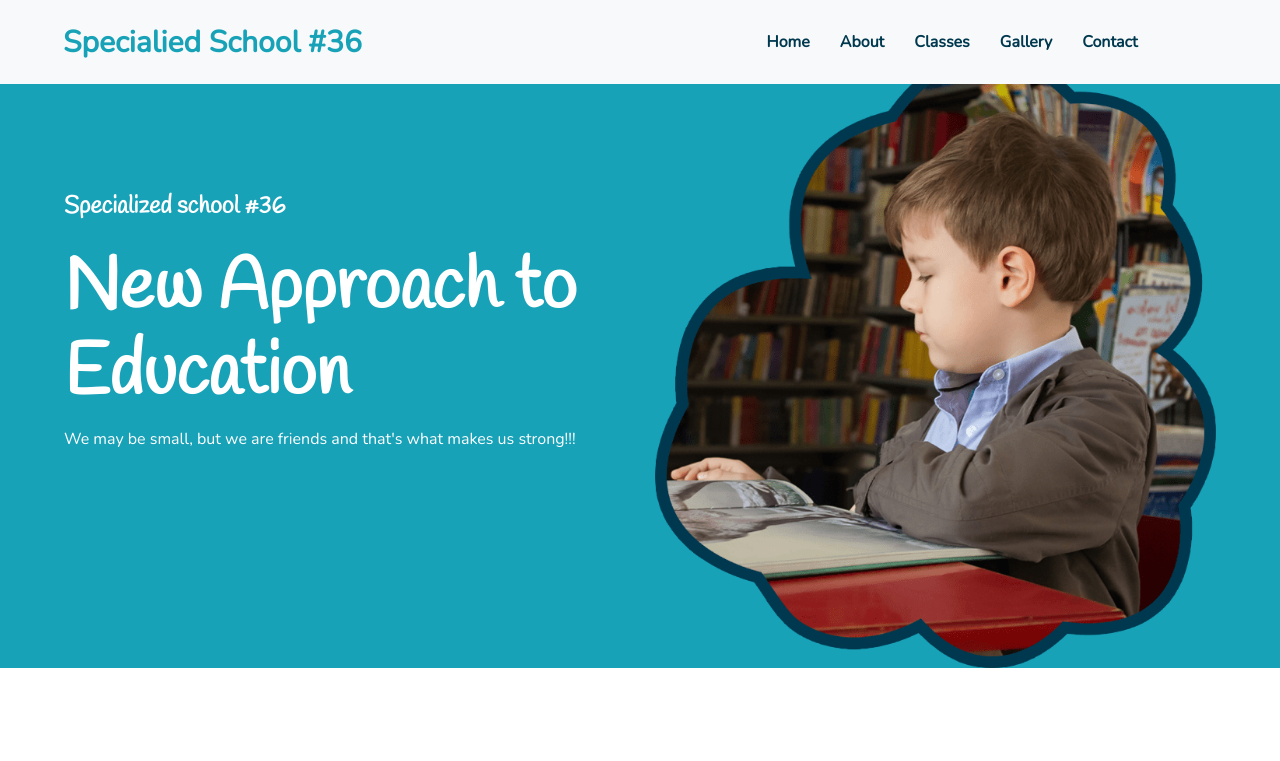
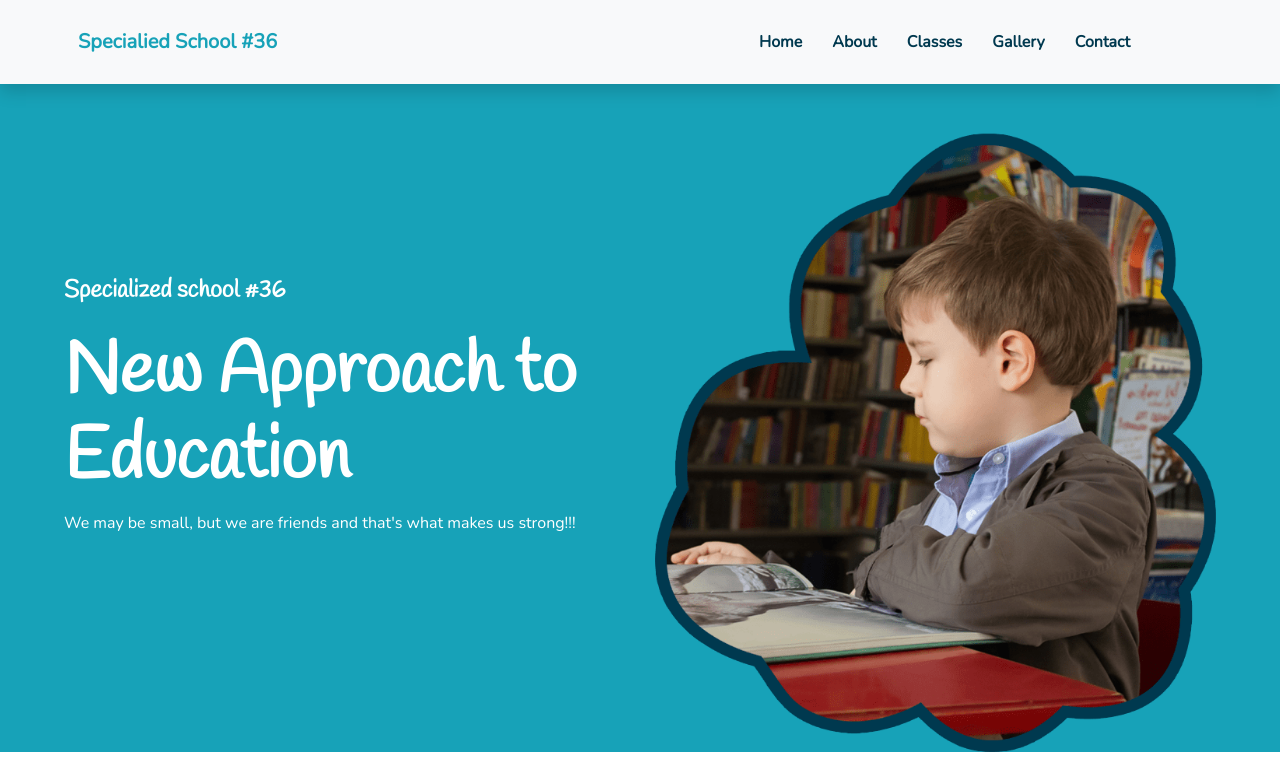
Before and after one commit to shohhen/school-36, a plain HTML site: page index.html in a window 1280 px wide. Shown: the top 761 px of the page. Drawn offline with nearby package versions, Linux system fonts and the light colour scheme.

Commit message:
font change

```diff
--- a/index.html
+++ b/index.html
@@ -32,14 +32,14 @@
 <body>
     <!-- Navbar Start -->
     <div class="container-fluid bg-light position-relative shadow">
-        <nav class="navbar fixed-top col-12 z-index-3 navbar-expand-lg bg-light navbar-light py-3 py-lg-0 px-0 px-lg-5">
-            <a href="" class="navbar-brand col-6 font-weight-bold text-secondary" style="font-size: 30px;">
+        <nav class="navbar col-12 z-index-3 navbar-expand-lg bg-light navbar-light py-3 py-lg-0 px-0 px-lg-5">
+            <a href="" class="navbar-brand col-6 font-weight-bold text-secondary" style="font-size: 20px;">
                 <span class="text-primary">Specialied School #36</span>
             </a>
             <button type="button" class="navbar-toggler" data-toggle="collapse" data-target="#navbarCollapse">
                 <span class="navbar-toggler-icon"></span>
             </button>
-            <div class="collapse col-6 align-items-right navbar-collapse justify-content-between" id="navbarCollapse">
+            <div class="collapse col-6 navbar-collapse justify-content-between" id="navbarCollapse">
                 <div class="navbar-nav font-weight-bold mx-auto py-0">
                     <a href="index.html" class="nav-item nav-link">Home</a>
                     <a href="#about" class="nav-item nav-link">About</a>
```
